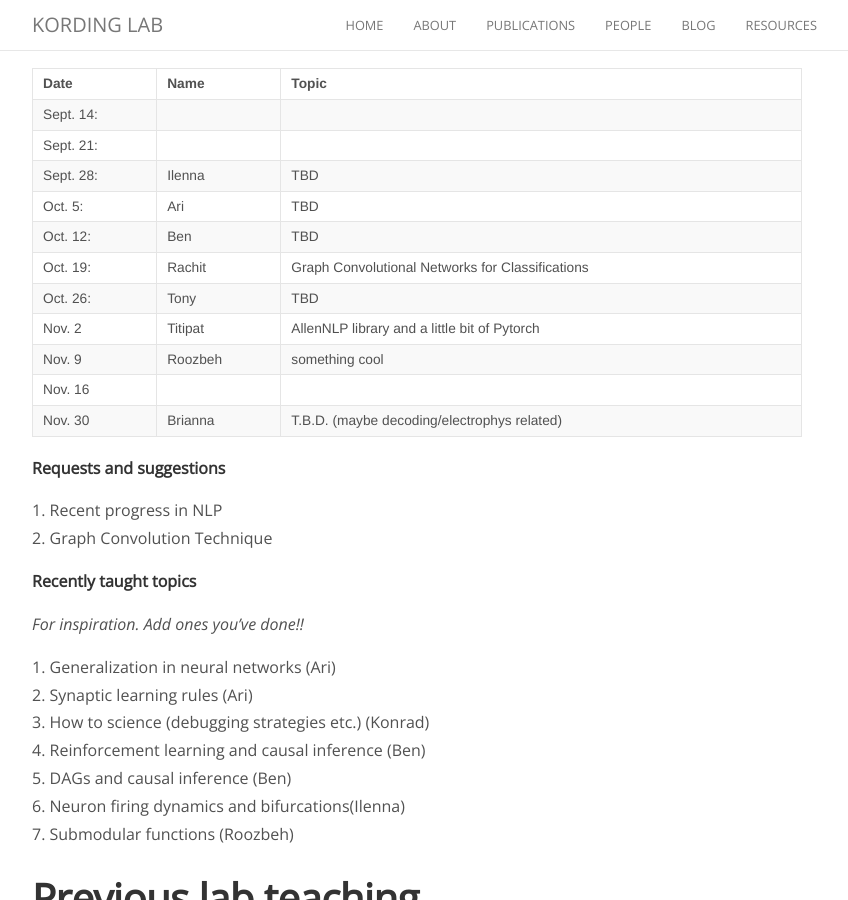
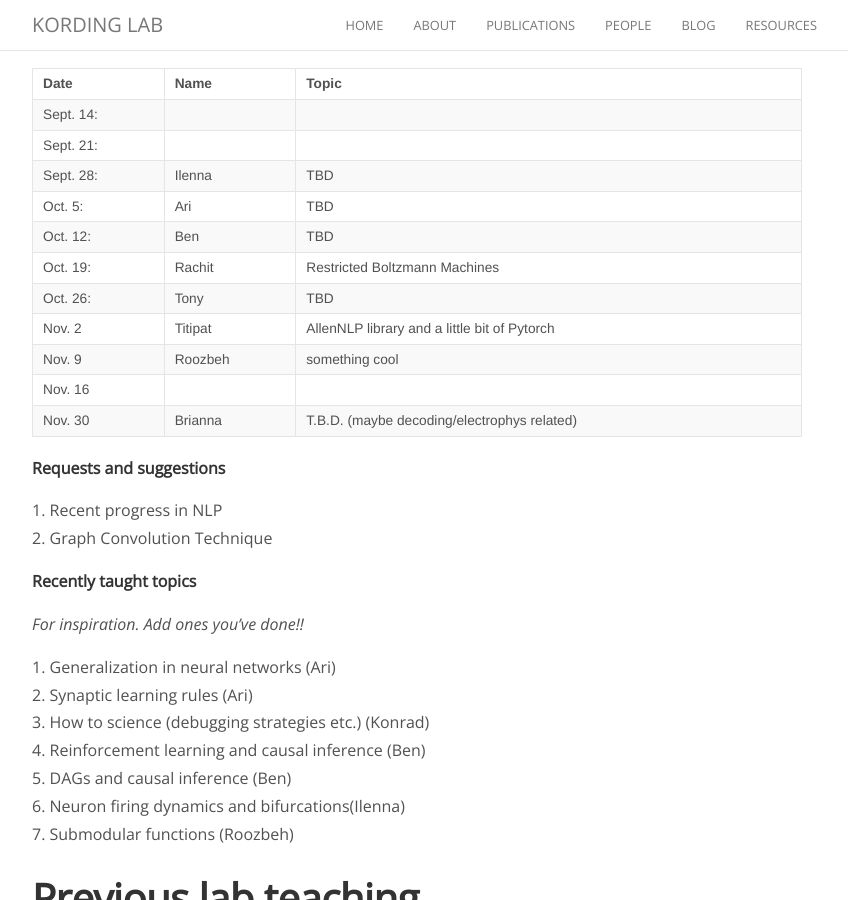
Before and after one commit to KordingLab/KordingLab.github.io, a Jekyll site: the page built from _posts/2018-08-29-upcoming-lab-teaching.md, in a window 1280 px wide and 900 px high, scrolled down 357 px. Shown: the whole window, without its empty margins (223-1071 px from the left). Built offline with Jekyll 4.4.1, drawn with Linux system fonts in a browser that asks for light colours; nearby versions of some CDN libraries; comment, search, counter and statistics services are not loaded.

Commit message:
Update 2018-08-29-upcoming-lab-teaching.md

```diff
--- a/_posts/2018-08-29-upcoming-lab-teaching.md
+++ b/_posts/2018-08-29-upcoming-lab-teaching.md
@@ -20,7 +20,7 @@ neuroscientific princples, new findings and literature reviews... whatever!
 |Sept. 28:| Ilenna | TBD   |
 |Oct. 5:| Ari     |  TBD   |
 |Oct. 12:|  Ben  | TBD    |
-|Oct. 19:|   Rachit   |  Graph Convolutional Networks for Classifications  |
+|Oct. 19:|   Rachit   |  Restricted Boltzmann Machines  |
 |Oct. 26:|  Tony |  TBD  |
 |Nov. 2|  Titipat   |  AllenNLP library and a little bit of Pytorch  |
 |Nov. 9|  Roozbeh    |    something cool   |
```
